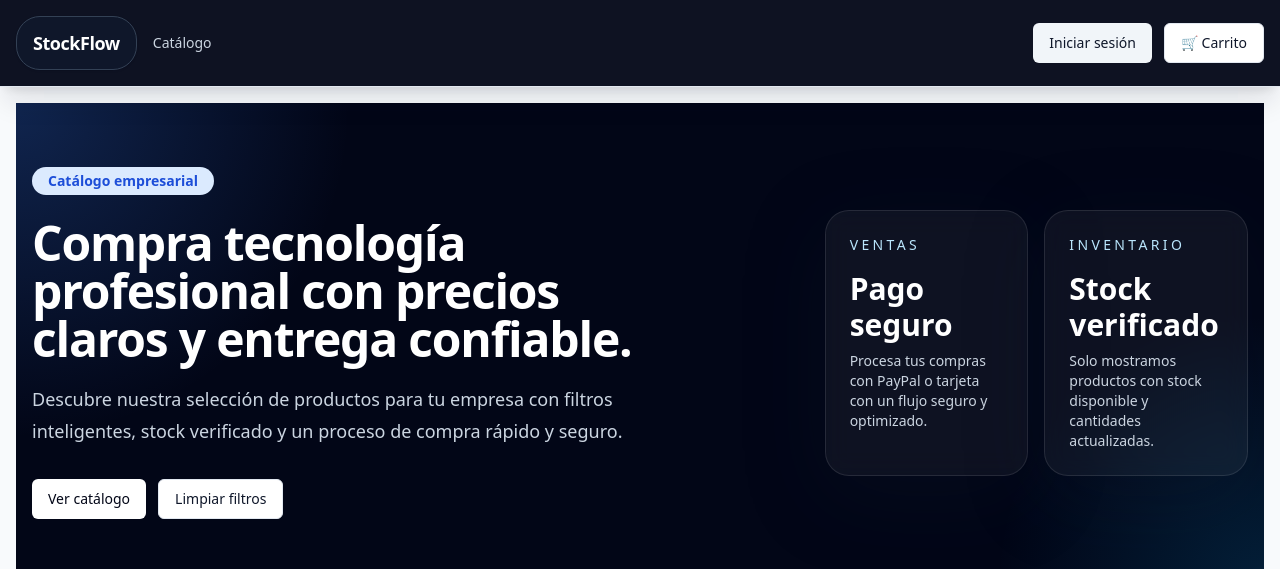
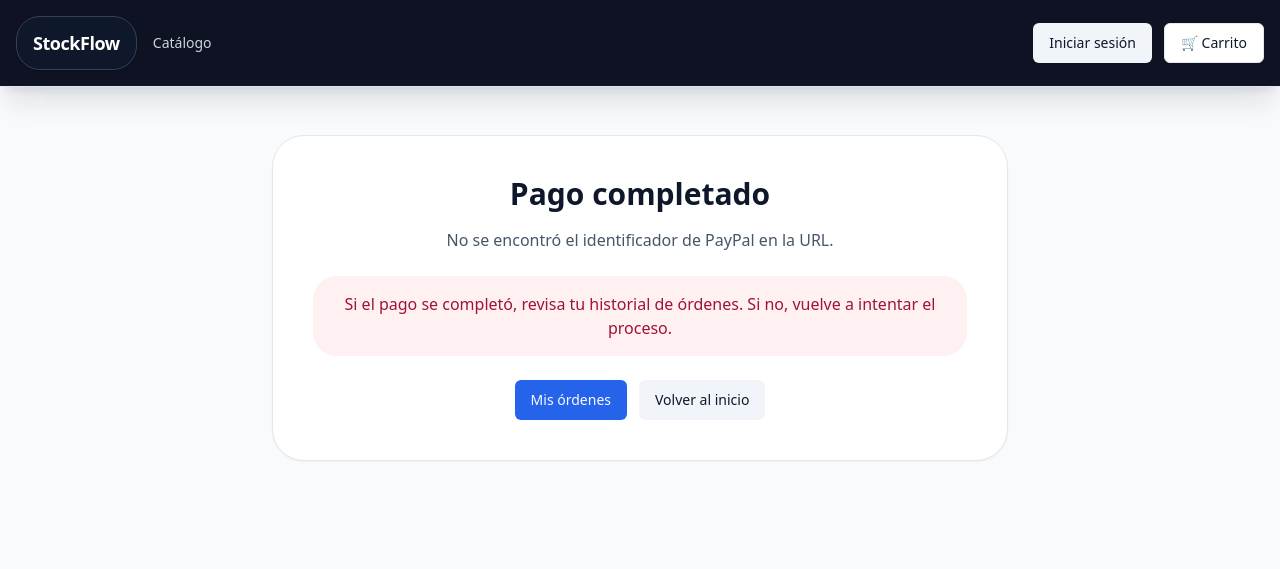
Before and after one commit to Jeanfranco06/SistemasVentasZA, a React (Vite) app in the folder frontend/: page /checkout/paypal/success in a window 1280 px wide. Before the commit this address led to /. Shown: the top 569 px of the page. Built offline with nearby package versions, Linux system fonts and the light colour scheme; no server answers.

Commit message:
error de cerrar sesión despues de pago

```diff
--- /dev/null
+++ b/frontend/src/pages/shop/PayPalCancelPage.tsx
@@ -0,0 +1,24 @@
+import { useNavigate } from 'react-router-dom';
+import { Button } from '@/components/ui/button';
+
+export const PayPalCancelPage = () => {
+  const navigate = useNavigate();
+
+  return (
+    <div className="min-h-[calc(100vh-8rem)] bg-slate-50 py-8">
+      <div className="container mx-auto max-w-3xl px-4">
+        <div className="rounded-[32px] border border-slate-200 bg-white p-10 shadow-sm text-center">
+          <h1 className="text-3xl font-semibold text-slate-900 mb-4">Pago cancelado</h1>
+          <p className="text-slate-600 mb-6">
+            El pago con PayPal fue cancelado. Puedes regresar al checkout para intentarlo de nuevo.
+          </p>
+
+          <div className="flex flex-col gap-3 sm:flex-row sm:justify-center">
+            <Button onClick={() => navigate('/checkout')}>Volver al checkout</Button>
+            <Button variant="secondary" onClick={() => navigate('/')}>Ir al inicio</Button>
+          </div>
+        </div>
+      </div>
+    </div>
+  );
+};
--- /dev/null
+++ b/frontend/src/pages/shop/PayPalSuccessPage.tsx
@@ -0,0 +1,80 @@
+import { useEffect, useState } from 'react';
+import { useNavigate, useSearchParams } from 'react-router-dom';
+import api from '@/services/api';
+import { Button } from '@/components/ui/button';
+import { toast } from 'react-hot-toast';
+
+export const PayPalSuccessPage = () => {
+  const [searchParams] = useSearchParams();
+  const navigate = useNavigate();
+  const [status, setStatus] = useState<'loading' | 'success' | 'error' | 'missing'>('loading');
+  const [message, setMessage] = useState('Verificando el pago...');
+
+  const token = searchParams.get('token');
+
+  useEffect(() => {
+    if (!token) {
+      setStatus('missing');
+      setMessage('No se encontró el identificador de PayPal en la URL.');
+      return;
+    }
+
+    const verifyOrder = async () => {
+      try {
+        const response = await api.get(`/pagos/paypal/verificar?paypalOrderId=${encodeURIComponent(token)}`);
+        const statusFromApi = response.data?.data?.status;
+
+        if (statusFromApi === 'COMPLETED' || statusFromApi === 'completed') {
+          setStatus('success');
+          setMessage('El pago se completó correctamente. Gracias por tu compra.');
+        } else {
+          setStatus('error');
+          setMessage(
+            'El pago no se encuentra completado. Por favor revisa tu orden o vuelve a intentar.'
+          );
+        }
+      } catch (error: any) {
+        console.error('[PayPalSuccessPage] Error verificando pago:', error);
+        toast.error('No se pudo verificar el pago con PayPal.');
+        setStatus('error');
+        setMessage(
+          'Ocurrió un error al verificar el pago. Intenta nuevamente más tarde.'
+        );
+      }
+    };
+
+    verifyOrder();
+  }, [token]);
+
+  return (
+    <div className="min-h-[calc(100vh-8rem)] bg-slate-50 py-8">
+      <div className="container mx-auto max-w-3xl px-4">
+        <div className="rounded-[32px] border border-slate-200 bg-white p-10 shadow-sm text-center">
+          <h1 className="text-3xl font-semibold text-slate-900 mb-4">Pago completado</h1>
+          <p className="text-slate-600 mb-6">{message}</p>
+
+          {status === 'loading' && (
+            <div className="mx-auto mb-6 h-12 w-12 animate-spin rounded-full border-4 border-blue-600 border-t-transparent"></div>
+          )}
+
+          {status === 'success' && (
+            <div className="mb-6 rounded-3xl bg-emerald-50 p-4 text-emerald-800">
+              Tu orden ya aparece como pagada. Puedes revisar el estado en "Mis órdenes".
+            </div>
+          )}
+
+          {(status === 'error' || status === 'missing') && (
+            <div className="mb-6 rounded-3xl bg-rose-50 p-4 text-rose-800">
+              Si el pago se completó, revisa tu historial de órdenes. Si no, vuelve a intentar el proceso.
+            </div>
+          )}
+
+          <div className="flex flex-col gap-3 sm:flex-row sm:justify-center">
+            <Button onClick={() => navigate('/mis-ordenes')}>Mis órdenes</Button>
+            <Button variant="secondary" onClick={() => navigate('/')}>Volver al inicio</Button>
+          </div>
+        </div>
+      </div>
+    </div>
+  );
+};
--- a/frontend/src/routes/AppRouter.tsx
+++ b/frontend/src/routes/AppRouter.tsx
@@ -8,6 +8,8 @@ import { LoginPage } from '@/pages/auth/LoginPage';
 import { ProductListPage } from '@/pages/shop/ProductListPage';
 import { ProductDetailPage } from '@/pages/shop/ProductDetailPage';
 import { CheckoutWizardPage } from '@/pages/shop/CheckoutWizardPage';
+import { PayPalSuccessPage } from '@/pages/shop/PayPalSuccessPage';
+import { PayPalCancelPage } from '@/pages/shop/PayPalCancelPage';
 import { DashboardPage } from '@/pages/admin/DashboardPage';
 import { ProductFormPage } from '@/pages/admin/ProductFormPage';
 import { OrdersAdminPage } from '@/pages/admin/OrdersAdminPage';
@@ -43,6 +45,8 @@ export const AppRouter = () => {
               <CheckoutWizardPage />
             </ProtectedRoute>
           } />
+          <Route path="/checkout/paypal/success" element={<PayPalSuccessPage />} />
+          <Route path="/checkout/paypal/cancel" element={<PayPalCancelPage />} />
           <Route path="/mis-ordenes" element={<ProtectedRoute roles={[]}><MyOrdersPage /></ProtectedRoute>} />
           <Route path="/mis-deseos" element={<ProtectedRoute roles={[]}><WishlistPage /></ProtectedRoute>} />
         </Route>
```
Also changed, not shown: frontend/vercel.json.
